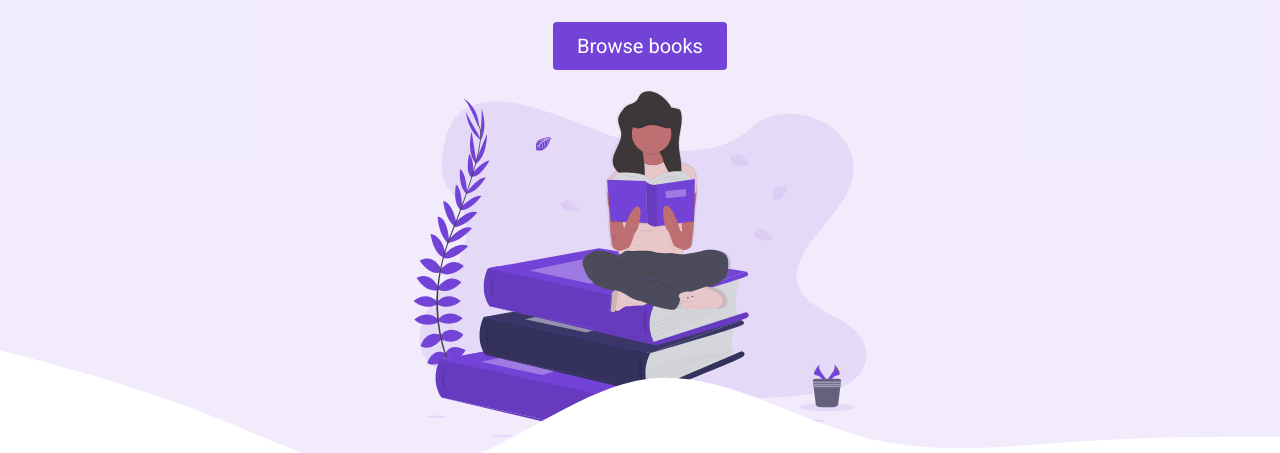
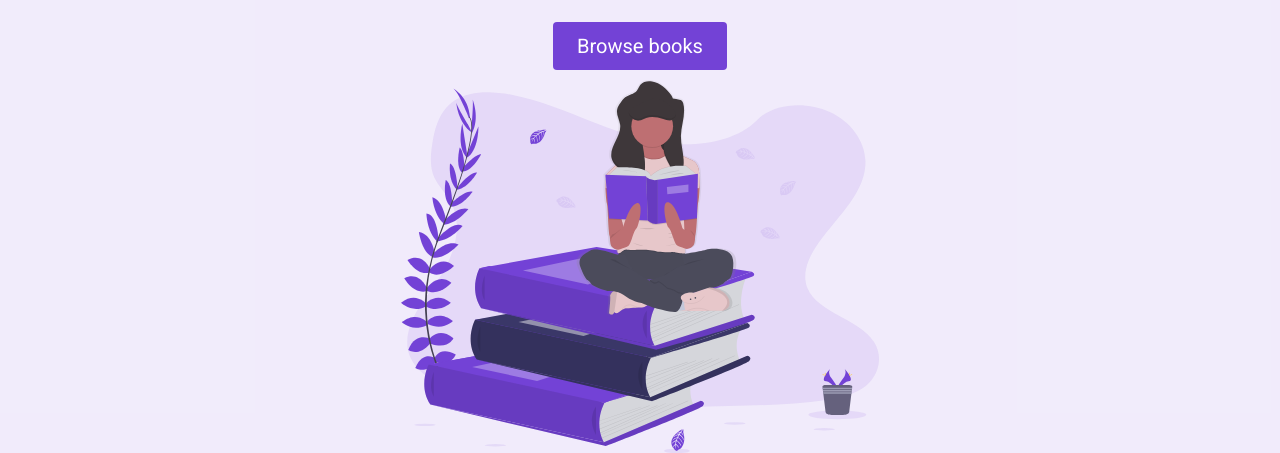
Before and after one commit to Th-Davis/E-commerce, a plain HTML site: page E-comm assets/E-comm assets/index.html in a window 1280 px wide. Shown: the part 350-803 px from the top of the page. Drawn offline with Linux system fonts and the light colour scheme.

Commit message:
E-Comm got it

```diff
--- a/E-comm assets/E-comm assets/index.html
+++ b/E-comm assets/E-comm assets/index.html
@@ -95,7 +95,7 @@
     </div>
   </section>
 
-  <section id="Features">
+  <section id="features">
     <div class="container">
       <div class="row">
         <h2 class="section__title">
--- a/E-comm assets/E-comm assets/styles.css
+++ b/E-comm assets/E-comm assets/styles.css
@@ -155,7 +155,7 @@ LANDING
 }
 
 header {
-    min-height: calc(100vh - 80px);
+    min-height: calc(140vh - 80px);
 }
 
 .header__container {
@@ -204,11 +204,11 @@ button:active {
     border: none;
 }
 
-.header__img--wrapper img{
+.header__img--wrapper img {
     width: 100%;
     height: 100%;
     max-height: 50vh;
-    padding: 20px;
+    padding: 10px;
     z-index: 1;
 }
 
```
